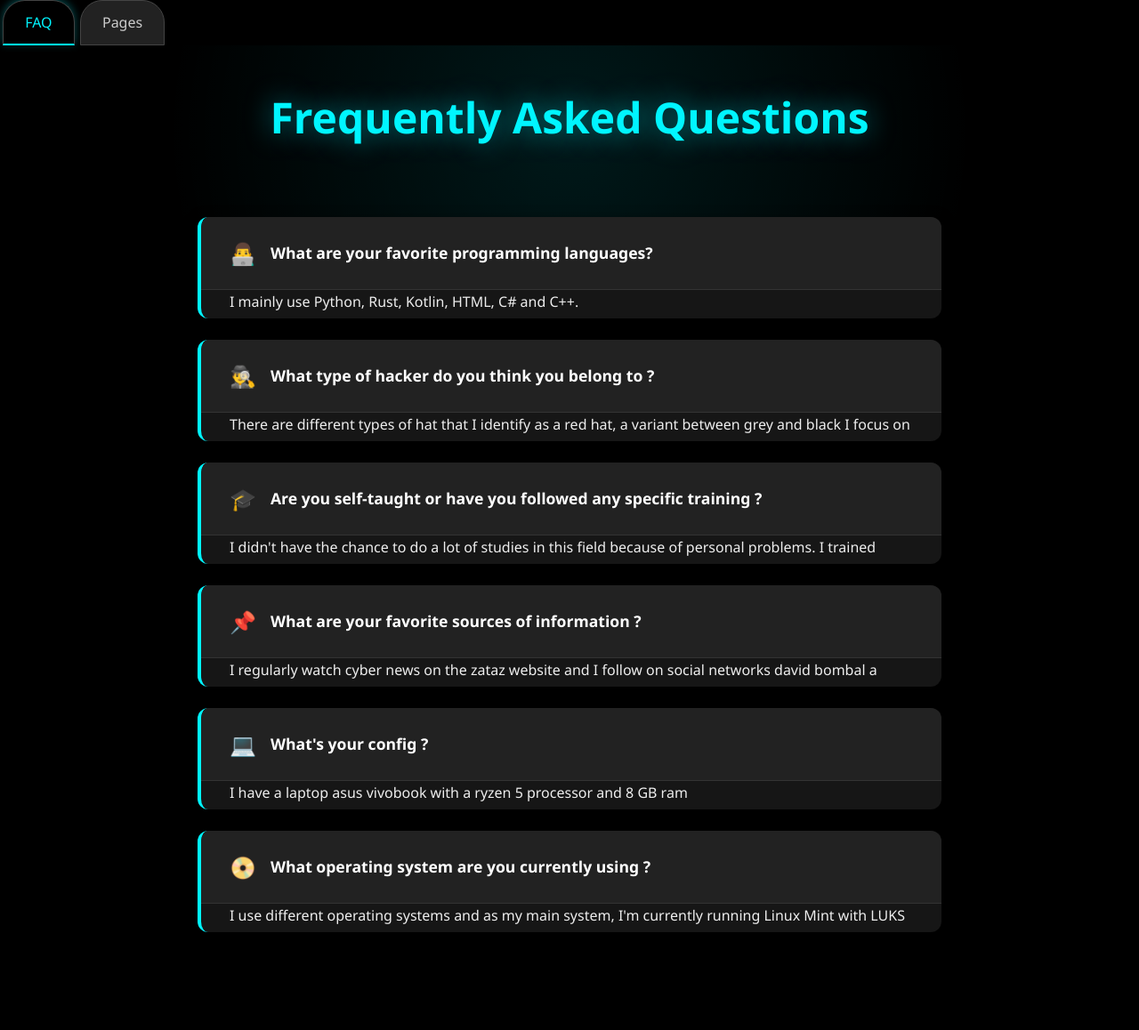
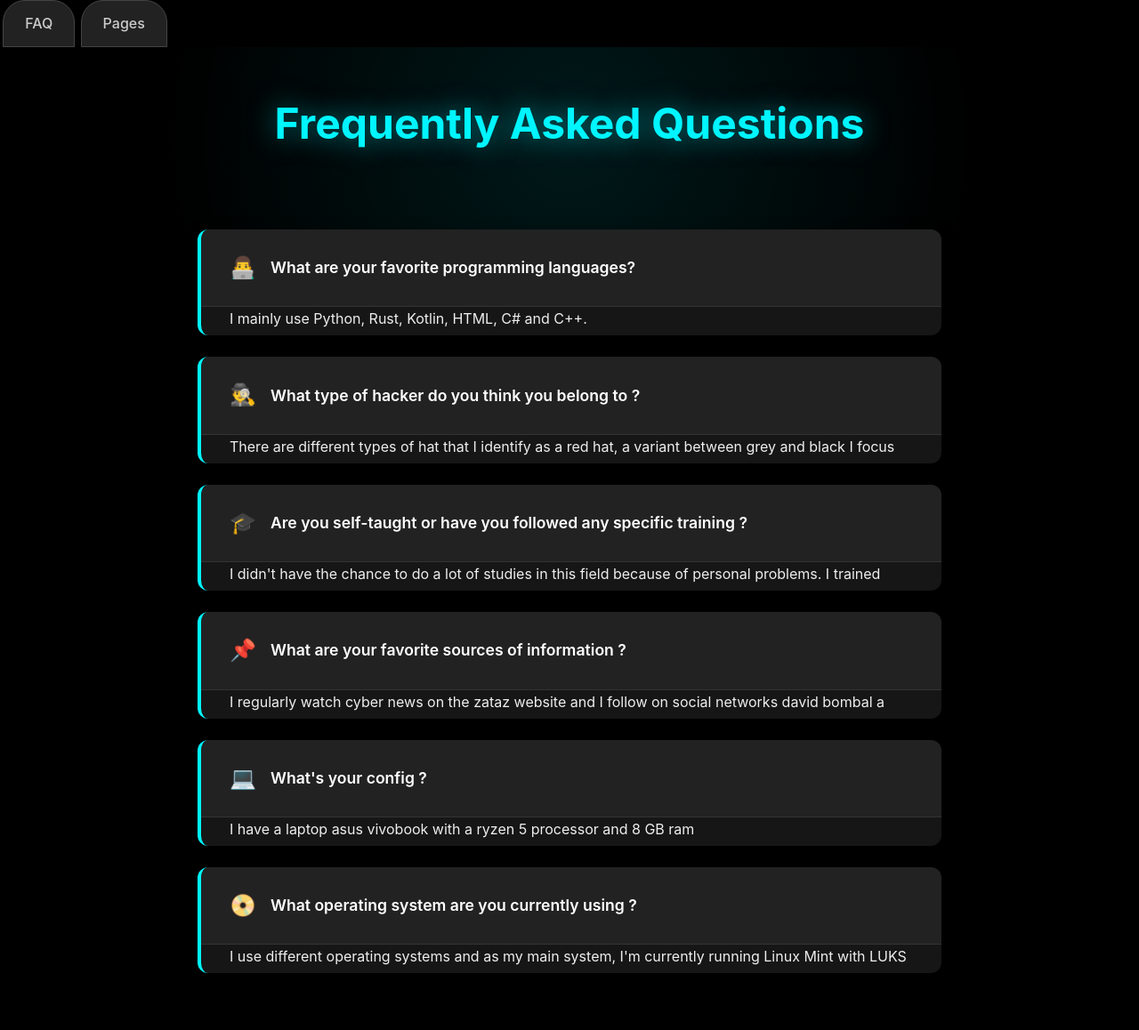
Before and after one commit to London44380/londonblog, a Jekyll site: the page built from index.html, in a window 1280 px wide. Shown: the whole page at 89% size. Built offline with Jekyll 4.4.1, drawn with Linux system fonts in a browser that asks for light colours; before the commit the page ends 1112 px from its top, so only the background shows below that.

Commit message:
Update dashboard.css

```diff
--- a/assets/css/dashboard.css
+++ b/assets/css/dashboard.css
@@ -2,9 +2,11 @@
 body {
   background: #000;
   color: #fff;
-  font-family: 'Segoe UI', system-ui, sans-serif;
+  font-family: -apple-system, BlinkMacSystemFont, 'Segoe UI', system-ui, sans-serif;
+  line-height: 1.6;
   overflow-x: hidden;
 }
+
 header {
   background: linear-gradient(90deg, #1a1a1a 0%, #000 100%);
   padding: 1rem 2rem;
@@ -15,6 +17,7 @@
   position: sticky;
   top: 0;
   z-index: 100;
+  backdrop-filter: blur(10px);
 }
 .logo {
   font-size: 1.8rem;
@@ -38,76 +41,4 @@
   text-decoration: none;
   font-weight: 500;
   transition: all 0.3s;
-  position: relative;
-}
-.tab.active {
-  background: #000;
-  border-bottom: 2px solid #00f5ff;
-  color: #00f5ff;
-  box-shadow: 0 -2px 10px rgba(0,245,255,0.3);
-}
-.tab:hover { background: #333; color: #fff; }
-.hero {
-  text-align: center;
-  padding: 4rem 2rem;
-  background: radial-gradient(circle at center, rgba(0,255,255,0.05) 0%, transparent 70%);
-}
-.hero-btn {
-  background: linear-gradient(45deg, #ff00ff, #00f5ff);
-  color: #000;
-  padding: 1rem 3rem;
-  border: none;
-  border-radius: 50px;
-  font-size: 1.2rem;
-  font-weight: bold;
-  cursor: pointer;
-  box-shadow: 0 10px 30px rgba(255,0,255,0.4);
-  transition: all 0.3s;
-}
-.hero-btn:hover { transform: translateY(-3px); box-shadow: 0 15px 40px rgba(0,245,255,0.6); }
-.projects {
-  padding: 2rem;
-  max-width: 1400px;
-  margin: 0 auto;
-}
-.grid {
-  display: grid;
-  grid-template-columns: repeat(auto-fit, minmax(220px, 1fr));
-  gap: 1.5rem;
-  margin-top: 2rem;
-}
-.project-card {
-  background: #111;
-  border-radius: 15px;
-  overflow: hidden;
-  transition: all 0.4s;
-  border: 1px solid #333;
-  position: relative;
-}
-.project-card:hover {
-  transform: translateY(-10px) scale(1.02);
-  box-shadow: 0 20px 40px rgba(0,255,255,0.2);
-  border-color: #00f5ff;
-}
-.project-img {
-  width: 100%;
-  height: 140px;
-  object-fit: cover;
-  transition: transform 0.4s;
-}
-.project-card:hover .project-img { transform: scale(1.1); }
-.project-label {
-  padding: 1rem;
-  text-align: center;
-  font-weight: bold;
-  color: #fff;
-  text-shadow: 0 2px 4px rgba(0,0,0,0.8);
-}
-.footer {
-  text-align: center;
-  padding: 3rem 2rem;
-  color: #888;
-  border-top: 1px solid #333;
-}
-::selection { background: transparent; color: #eee; }
-@media print { body { display: none !important; } }
+  position
```
